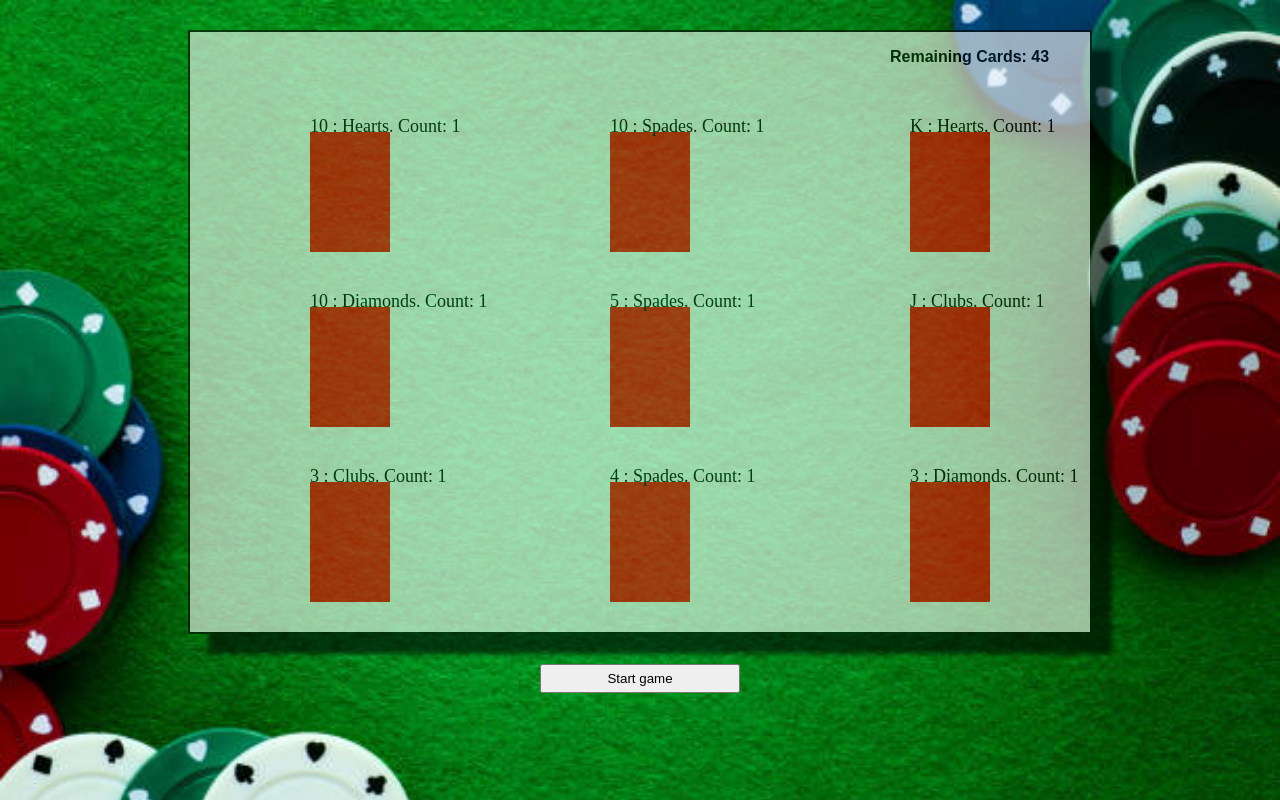
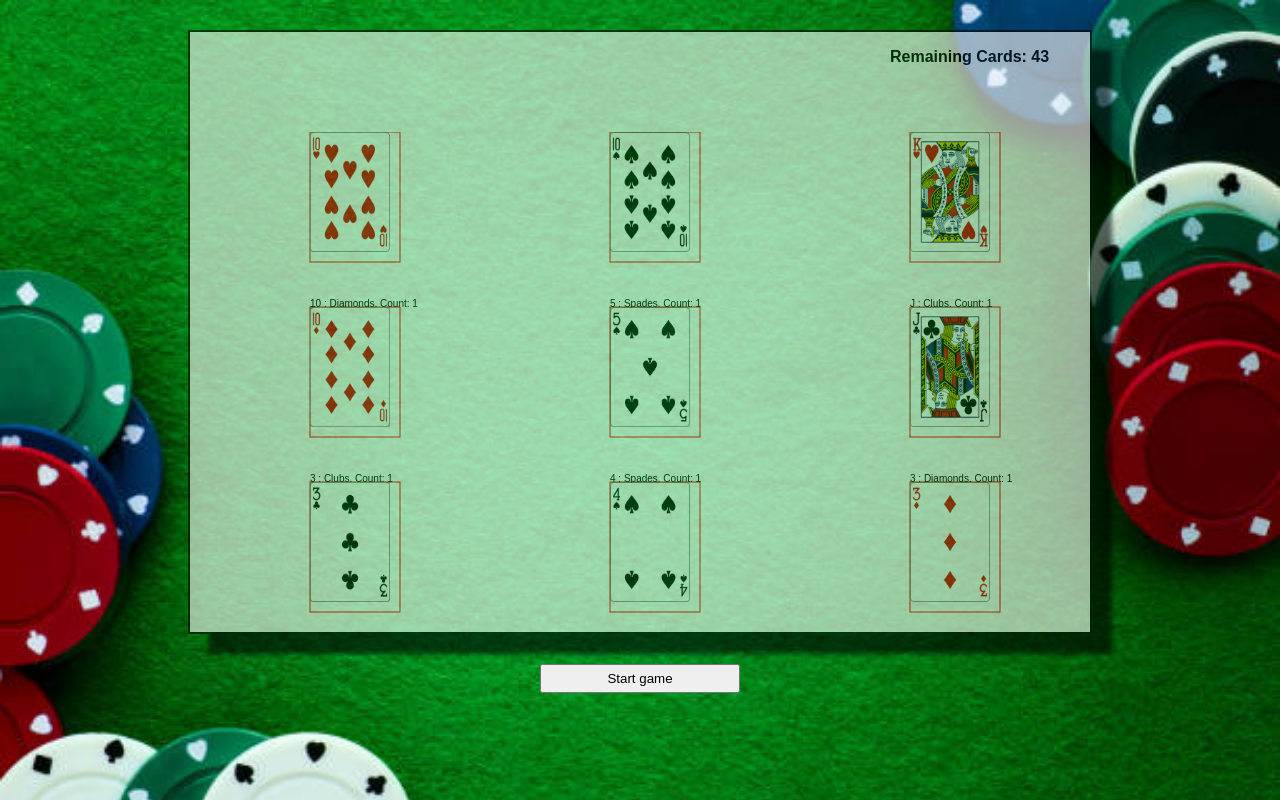
Before and after one commit to philtrachtenberg3/Project1_Game, a plain HTML site: page index.html in a window 1280 px wide. Both pictures are taken after a click on the button "Start game". Drawn offline with Linux system fonts and the light colour scheme.

Commit message:
images now work; ability to reset game

```diff
--- a/index.html
+++ b/index.html
@@ -9,7 +9,7 @@
 </head>
 <body>
     <section id="canvas-body">
-        <canvas id="canvas" width="900px" height="600px">
+        <canvas id="canvas" width="900" height="600">
         </canvas>
     </section>
         <div class="hidden" id="popUp">
@@ -21,8 +21,8 @@
         <div id="startBox">
             <button id="start">Start game</button>
         </div>
+    <script src="./scripts/arrays.js"></script>
     <script src="./scripts/keyclicks.js"></script>
-    <script src="./scripts/arrays.js"></script>
     <script src="./scripts/game.js"></script>
     <script src="./scripts/script.js"></script>
 </body>
--- a/scripts/arrays.js
+++ b/scripts/arrays.js
@@ -1,5 +1,5 @@
 // define entire deck
-let cardsArray = [
+const originalCards = [
   {name: "2", value: 2, suit: "Hearts", img: "/docs/assets/images/2hearts.png"},
   {name: "2", value: 2, suit: "Diamonds", img: "/docs/assets/images/2diamonds.png"},
   {name: "2", value: 2, suit: "Clubs", img: "/docs/assets/images/2clubs.png"},
@@ -54,7 +54,7 @@ let cardsArray = [
   {name: "A", value: 14, suit: "Spades", img: "/docs/assets/images/aspades.png"}
 ];
 
-let decksArray = [
+let originalDecks = [
   {x: 120, y:100, cards: []},
   {x: 420, y:100, cards: []},
   {x: 720, y:100, cards: []},
@@ -65,3 +65,6 @@ let decksArray = [
   {x: 420, y:450, cards: []},
   {x: 720, y:450, cards: []}
 ]
+
+const cardsArray = [...originalCards];
+const decksArray = [...originalDecks];
--- a/scripts/game.js
+++ b/scripts/game.js
@@ -3,11 +3,12 @@ class Game {
     this.cardsArray = cardsArray;
     this.decksArray = decksArray;
     this.ctx = ctx;
+    this.isRunning = false;
   }
 
   shuffleDeck() {
     let deck = this.cardsArray;
-    for (let i = 0 ; i < this.cardsArray.length ; i++) {
+    for (let i = 0; i < this.cardsArray.length; i++) {
       let tempCard = this.cardsArray[i];
       let randomIndex = Math.floor(Math.random() * 52);
       deck[i] = deck[randomIndex];
@@ -17,32 +18,45 @@ class Game {
   }
 
   returnFirst9Cards = () => {
-    for (let i = 0 ; i < 9 ; i++) {
-        this.decksArray[i].cards.push(this.cardsArray[i])
+    for (let i = 0; i < 9; i++) {
+      this.decksArray[i].cards.push(this.cardsArray[i]);
     }
-    this.cardsArray.splice(0, 9)
-}
+    this.cardsArray.splice(0, 9);
+  };
 
   printCards = () => {
-    this.ctx.font = '18px serif'
-    this.ctx.fillStyle = 'black'
-    this.decksArray.forEach((deck) => {
-        let lastCard = deck.cards[deck.cards.length-1]
-        this.ctx.fillText(`${lastCard.name} : ${lastCard.suit}. Count: ${deck.cards.length}`, deck.x, deck.y)
-        // this.ctx.drawImage(this.lastCard.img, deck.x, deck.y);
+    //this.ctx.font = '18px serif'
+    //this.ctx.fillStyle = 'black'
+    this.decksArray.forEach((deck)  => {
+      let lastCard = deck.cards[deck.cards.length - 1];
+      this.ctx.fillText(
+        `${lastCard.name} : ${lastCard.suit}. Count: ${deck.cards.length}`, deck.x, deck.y
+      );
 
-        // console.log(lastCard.img)
-    })
-}
+    const img = new Image();
+    img.src = lastCard.img
+
+    img.onload = () => {
+        this.ctx.drawImage(img, deck.x, deck.y, 80, 120);
+     };
+    });
+  };
 
   remainingCards() {
     const remainingCards = this.cardsArray.length;
-    ctx.font = 'bold 16px sans-serif';
-    ctx.fillStyle = 'black';
+    ctx.font = "bold 16px sans-serif";
+    ctx.fillStyle = "black";
+    this.ctx.clearRect(0, 0, 900, 100);
     this.ctx.fillText(`Remaining Cards: ${remainingCards}`, 700, 30);
   }
 
-reset() {
+  reset = () => {
+    this.ctx.clearRect(0, 0, 900, 600);
+
+    this.cardsArray = [...originalCards];
+    this.decksArray = [...originalDecks];
+    console.log(this.decksArray);
+
     let selected = -1;
     this.decksArray.forEach((deck, index) => {
     if(selected === index){
@@ -52,19 +66,19 @@ reset() {
     }
 
     this.ctx.fillRect(deck.x, deck.y, 80, 120)
+
 })
+
+this.start();
+
 }
 
   start = () => {
-    this.reset();
     this.shuffleDeck();
     this.returnFirst9Cards();
     this.printCards();
     this.remainingCards();
     console.log(this.cardsArray);
     console.log(this.decksArray);
+  };
 }
-
-
-
-}
--- a/scripts/keyclicks.js
+++ b/scripts/keyclicks.js
@@ -4,16 +4,14 @@ document.addEventListener('keypress', (e) => {
         selected = (selected + 1) % 9
         decksArray.forEach((deck, index) => {
             if(selected === index){
-                ctx.fillStyle = 'green';
+                ctx.strokeStyle = 'green';
             } else {
-                ctx.fillStyle = 'red';
+                ctx.strokeStyle = 'red';
             }
-
-            ctx.fillRect(deck.x, deck.y, 80, 120)
+            ctx.strokeRect(deck.x, deck.y, 80, 120)
         })
     }
 })
-
 
 // Press 's' to bring up the higher/lower/even pop-up
 let popUpDisplay = document.getElementById("popUp");
@@ -32,6 +30,7 @@ document.addEventListener('keydown', (e) => {
             // push next card in array to the selected deck
             selectedPile.cards.push(cardsArray[0]);
             cardsArray.shift();
+            game.remainingCards();
             // move popup after click on an option
             setTimeout(() => element.classList.toggle("hidden"), 100);
             //add the next card in the deck to the selected pile
@@ -40,6 +39,8 @@ document.addEventListener('keydown', (e) => {
 
             // compare the new card to the previous card and return a message
             if (selectedPile.cards[selectedPile.cards.length - 1].value > selectedPile.cards[selectedPile.cards.length - 2].value) {
+                //slice unique card
+
                 console.log('you are right!');
                 ctx.font = '36px serif'
                 ctx.fillStyle = 'white'
@@ -47,13 +48,20 @@ document.addEventListener('keydown', (e) => {
                 ctx.fillStyle = 'green'
                 ctx.fillText('NICE!', 200, 50)
             } else if (selectedPile.cards[selectedPile.cards.length - 1].value < selectedPile.cards[selectedPile.cards.length - 2].value) {
-                console.log('nope, it is lower!')
+                //slice whole deck
+                decksArray.slice(selectedPile, 1)
+
+                console.log(selectedPile.x)
+                ctx.clearRect(selectedPile.x, selectedPile.y, 80, 120)
                 ctx.font = '36px serif'
                 ctx.fillStyle = 'white'
                 ctx.fillRect(200,20,200,50)
                 ctx.fillStyle = 'red'
                 ctx.fillText('Nooope', 200, 50)
             } else {
+                decksArray.slice(selectedPile, 1);
+                ctx.clearRect(selectedPile.x, selectedPile.y, 80, 120);
+                //slice whole deck
                 console.log('nope, it is the same!')
                 ctx.font = '36px serif'
                 ctx.fillStyle = 'white'
--- a/scripts/script.js
+++ b/scripts/script.js
@@ -3,25 +3,31 @@ const ctx = canvas.getContext('2d');
 
 // create the position for all piles of cards
 
-// let game = new Game(cardsArray, decksArray, ctx)
+let game;
 
 // start game
 const startBtn = document.getElementById('start');
-startBtn.addEventListener('click', () => {
-      game = new Game(cardsArray, decksArray, ctx);
-      game.start();
-    });
+window.onload = (() => {
+    startBtn.addEventListener('click', () => {
+          if(!game) {
+              game = new Game(cardsArray, decksArray, ctx);
+              game.start();
+          } else {
+            game.reset();
+          }
+        });
+})
 
 // ability to select each pile of cards
 let selected = -1;
 decksArray.forEach((deck, index) => {
     if(selected === index){
-        ctx.fillStyle = 'green';
+        ctx.strokeStyle = 'green';
     } else{
-        ctx.fillStyle = 'red';
+        ctx.strokeStyle = 'red';
     }
 
-    ctx.fillRect(deck.x, deck.y, 80, 120)
+    ctx.strokeRect(deck.x, deck.y, 90, 130)
 })
 
 // console.log(typeof cardsArray[1].img);
```
Lines whose indentation alone changed are shown as unchanged.
